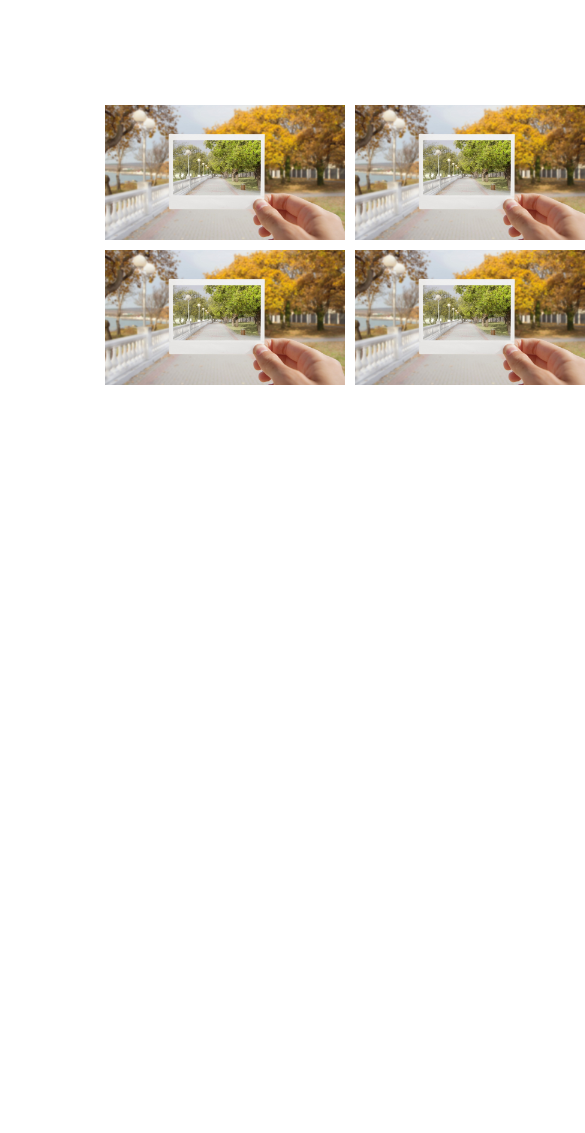
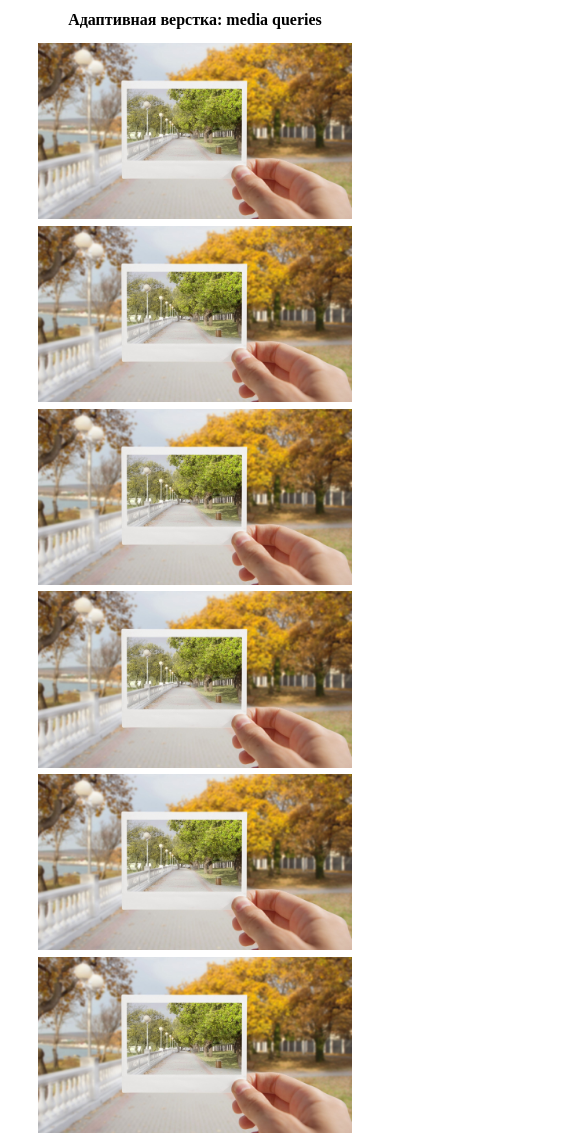
Before and after one commit to Resonance31/adaptive, a plain HTML site: page index.html in a window 390 px wide. Shown: the top 1133 px of the page, 585 px wide, since content can reach past the window. Before the commit the page ends 844 px from the top, so only its background shows below. Drawn offline with nearby package versions, Linux system fonts and the light colour scheme; a web font is replaced by a local one.

Commit message:
adaptive+

```diff
--- a/css/style.css
+++ b/css/style.css
@@ -1,3 +1,7 @@
+h1 {
+    font-size: 24px;
+    text-align: center;
+}
 div.image_gallery {
     margin: 0 auto;
     width: 1000px;
@@ -7,24 +11,47 @@ div.image_gallery {
 }
 img {
     float: left;
-    max-width: 48%;
+    max-width: 31%;
     height: auto;
     padding: 1%; /* небольшие оступы для изображений */
 }
 
+@media screen and (max-width: 768px) { /* разрешение планшета */
+    h1 {
+        font-size: 20px;
+    }
+    div.image_gallery {
+        min-width: 320px;
+    }
+    img {
+        max-width: 48%; /* 2 изображения в ряд */
+        height: auto;
+        padding: 1%; /* небольшие оступы для изображений */
+    }
+}
 
 
+@media screen and (max-width: 480px) { /* разрешение смартфона */
+    h1 {
+        min-width: 320px;
+        font-size: 16px;
+    }
+    div.image_gallery {
+        width: 320px;
+        min-width: 320px;
+    }
+    img {
+        max-width: 98%;
+        height: auto;
+        padding: 1%; /* небольшие оступы для изображений */
+    }
+}
 
 
-@media screen and (min-width: 360px) and (max-width: 760px) {
-    .class {
-		margin-top: 100px;
-        background-color: red;
-    }
-	div.image_gallery {
-	margin: 0 auto;
-	margin-left: 100px;
-    width: 1000px;
-    text-align: center;
+* {
+    -webkit-transition: all 0.3s ease;
+    -moz-transition: all 0.3s ease;
+    -o-transition: all 0.3s ease;
+    -ms-transition: all 0.3s ease;
+    transition: all 0.3s ease;
 }
-}
--- a/index.html
+++ b/index.html
@@ -10,6 +10,7 @@
 </head>
 <body>
 <div class="class">
+<h1> Адаптивная верстка: media queries </h1>
 <div class="image_gallery">
     <div>
         <img src="images/1.jpg" title="Деревья, листики..." />
@@ -23,7 +24,21 @@
     <div>
         <img src="images/1.jpg" title="Райский остров"  />
     </div>
-
+	<div>
+        <img src="images/1.jpg" title="Райский остров"  />
+    </div>
+	<div>
+        <img src="images/1.jpg" title="Райский остров"  />
+    </div>
+	<div>
+        <img src="images/1.jpg" title="Райский остров"  />
+    </div>
+	<div>
+        <img src="images/1.jpg" title="Райский остров"  />
+    </div>
+	<div>
+        <img src="images/1.jpg" title="Райский остров"  />
+    </div>
 </div>
 </body>
 </html>
```
